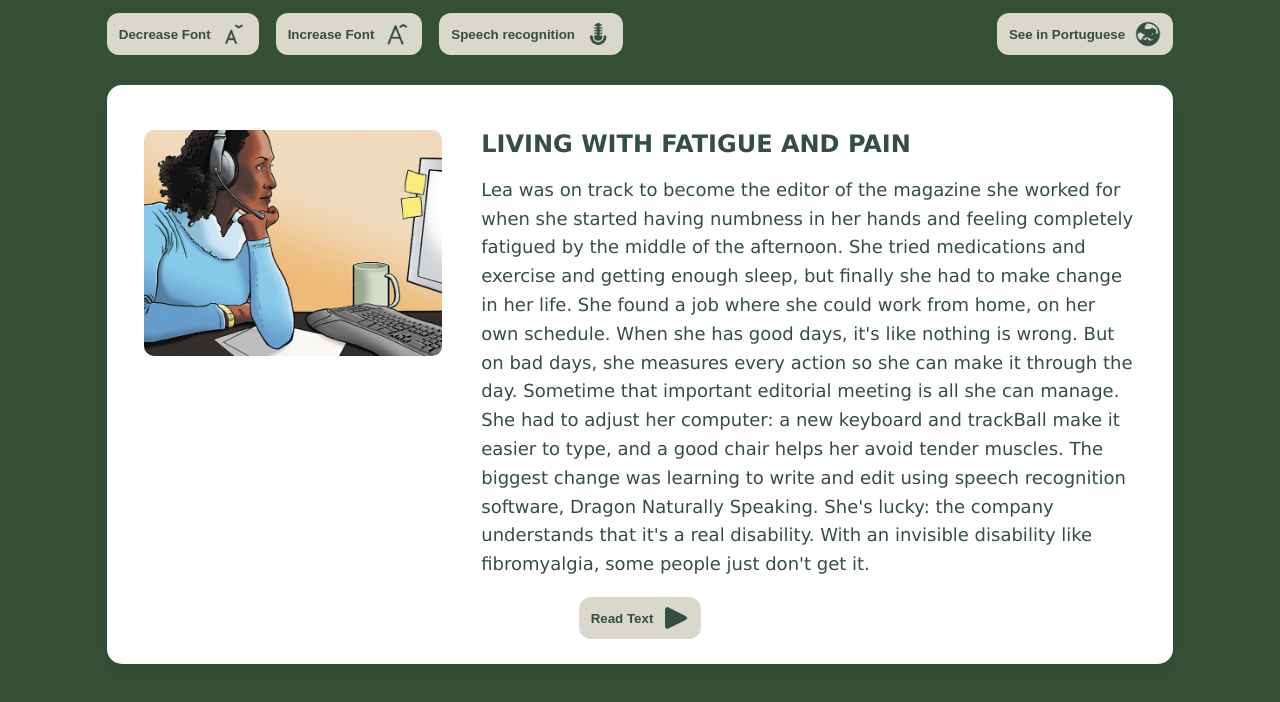
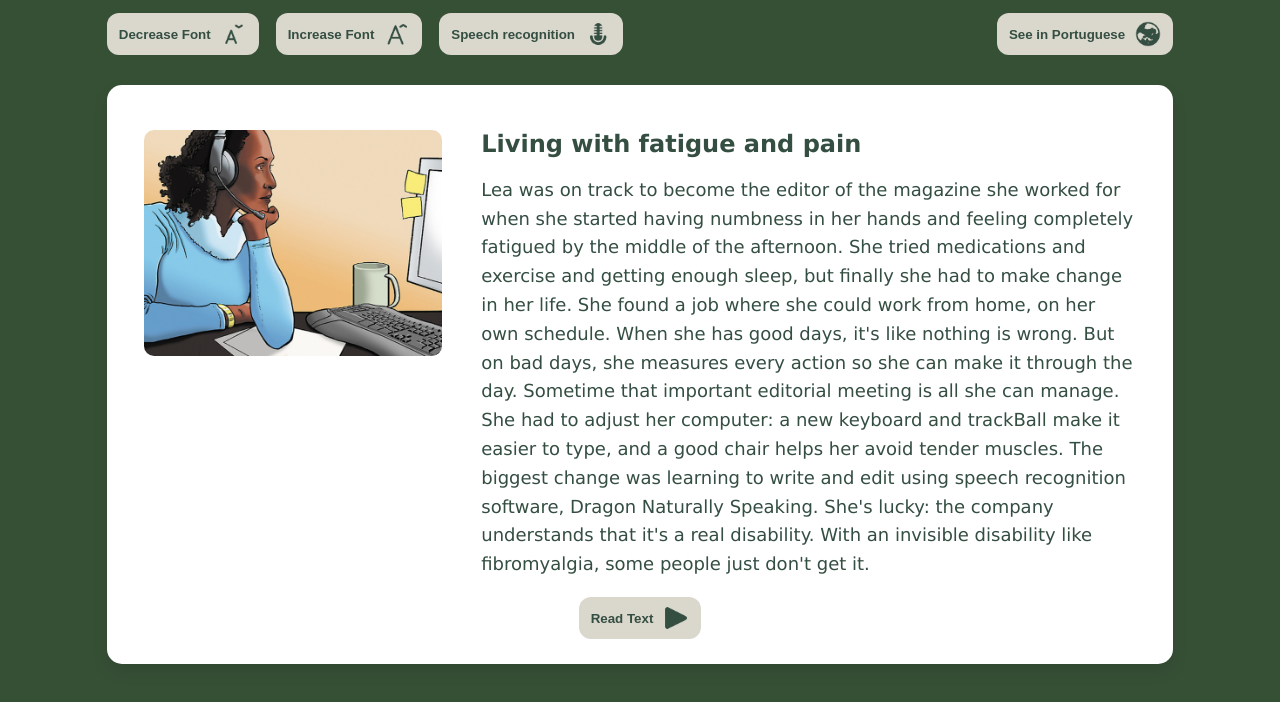
Before and after one commit to marianaarodriguess18/ADU.github.io, a plain HTML site: page index.html in a window 1280 px wide. Shown: the part 80-782 px from the top of the page. Drawn offline with Linux system fonts and the light colour scheme.

Commit message:
alterações

```diff
--- a/index.html
+++ b/index.html
@@ -29,7 +29,7 @@
             <img src="data/imagemPersonaCard.png" class="feature-image" alt="Person with fatigue and pain using the computer">
 
             <div class="text-section">
-                <h2 id="title">LIVING WITH FATIGUE AND PAIN</h2>
+                <h2 id="title">Living with fatigue and pain</h2>
                 <p id="text">
                     Lea was on track to become the editor of the magazine she worked for when she started having numbness in her hands and feeling completely fatigued by the middle of the afternoon. She tried medications and exercise and getting enough sleep, but finally she had to make change in her life.
 She found a job where she could work from home, on her own schedule. When she has good days, it's like nothing is wrong. But on bad days, she measures every action so she can make it through the day. Sometime that important editorial meeting is all she can manage. She had to adjust her computer: a new keyboard and trackBall make it easier to type, and a good chair helps her avoid tender muscles.
--- a/script.js
+++ b/script.js
@@ -16,7 +16,7 @@ let fontSizeTitle = 24;
 
 const textContent = {
     en: {
-        title: "LIVING WITH FATIGUE AND PAIN",
+        title: "Living with fatigue and pain",
         text: "Lea was on track to become the editor of the magazine she worked for when she started having numbness in her hands and feeling completely fatigued by the middle of the afternoon. She tried medications and exercise and getting enough sleep, but finally she had to make change in her life. She found a job where she could work from home, on her own schedule. When she has good days, it's like nothing is wrong. But on bad days, she measures every action so she can make it through the day. Sometime that important editorial meeting is all she can manage. She had to adjust her computer: a new keyboard and trackBall make it easier to type, and a good chair helps her avoid tender muscles. The biggest change was learning to write and edit using speech recognition software, Dragon Naturally Speaking. She's lucky: the company understands that it's a real disability. With an invisible disability like fibromyalgia, some people just don't get it.",
         increaseFont: "Increase Font",
         decreaseFont: "Decrease Font",
@@ -26,7 +26,7 @@ const textContent = {
         speechRecognitionBtn: "Speech recognition"
     },
     pt: {
-        title: "VIVER COM FADIGA E DOR",
+        title: "Viver com fadiga e dor",
         text: "Lea estava a caminho de se tornar editora da revista para a qual trabalhava quando começou a ter dormência nas mãos e a sentir-se completamente cansada a meio da tarde. Tentou tomar medicamentos, fazer exercício físico e dormir o suficiente, mas finalmente teve de fazer uma mudança na sua vida. Encontrou um emprego onde podia trabalhar a partir de casa, de acordo com o seu próprio horário. Quando tem dias bons, é como se nada estivesse errado. Mas nos dias maus, mede todas as ações para conseguir passar o dia. Por vezes, aquela importante reunião editorial é tudo o que consegue fazer. Teve de adaptar o seu computador: um novo teclado e uma TrackBall facilitam a escrita e uma boa cadeira ajuda-a a evitar músculos doridos. A maior mudança foi aprender a escrever e editar utilizando o software de reconhecimento de voz, Dragon Naturally Speaking. Ela tem sorte: a empresa compreende que se trata de uma deficiência real. Com uma deficiência invisível como a fibromialgia, algumas pessoas simplesmente não percebem.",
         increaseFont: "Aumentar Fonte",
         decreaseFont: "Diminuir Fonte",
```
